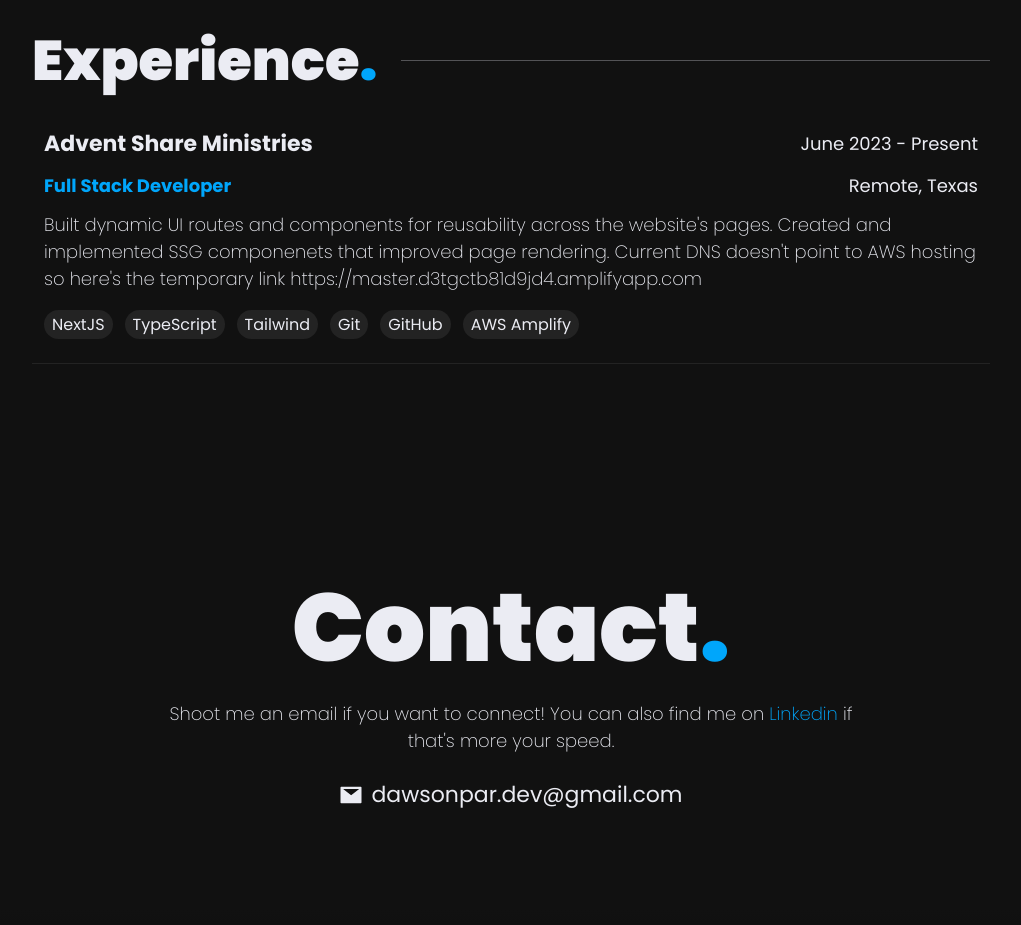
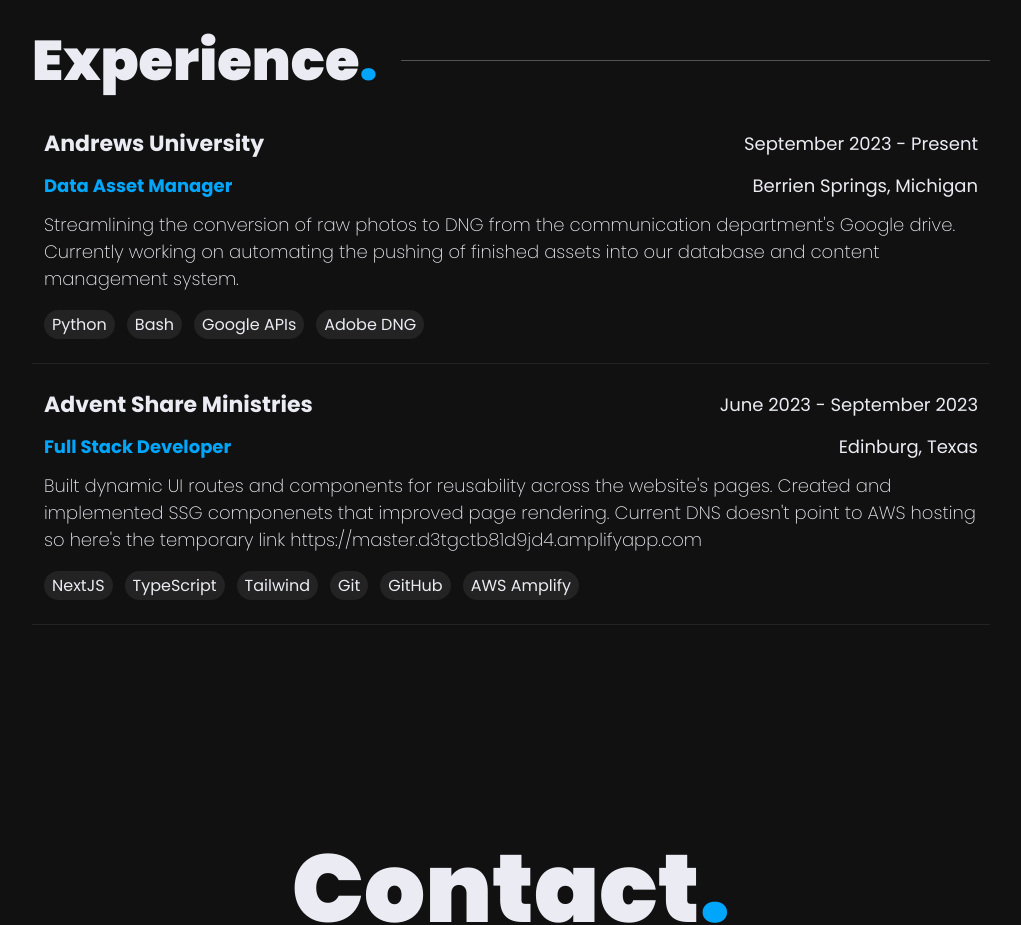
Before and after one commit to dawsonpar/personal_website, a Next.js app: page / in a window 1280 px wide. Shown: the part 2980-3905 px from the top of the page, without its empty margins (159-1180 px from the left). Built offline with nearby package versions, Linux system fonts and the light colour scheme.

Commit message:
added andrews experience to experience section

```diff
--- a/components/home/experience/Experience.tsx
+++ b/components/home/experience/Experience.tsx
@@ -14,10 +14,19 @@
 
 const experience = [
   {
+    title: "Andrews University",
+    position: "Data Asset Manager",
+    time: "September 2023 - Present",
+    location: "Berrien Springs, Michigan",
+    description:
+      "Streamlining the conversion of raw photos to DNG from the communication department's Google drive. Currently working on automating the pushing of finished assets into our database and content management system.",
+    tech: ["Python", "Bash", "Google APIs", "Adobe DNG"],
+  },
+  {
     title: "Advent Share Ministries",
     position: "Full Stack Developer",
-    time: "June 2023 - Present",
-    location: "Remote, Texas",
+    time: "June 2023 - September 2023",
+    location: "Edinburg, Texas",
     description: `Built dynamic UI routes and components for reusability across the website's pages. Created and implemented SSG componenets that improved page rendering. Current DNS doesn't point to AWS hosting so here's the temporary link https://master.d3tgctb81d9jd4.amplifyapp.com`,
     tech: ["NextJS", "TypeScript", "Tailwind", "Git", "GitHub", "AWS Amplify"],
   },
```
